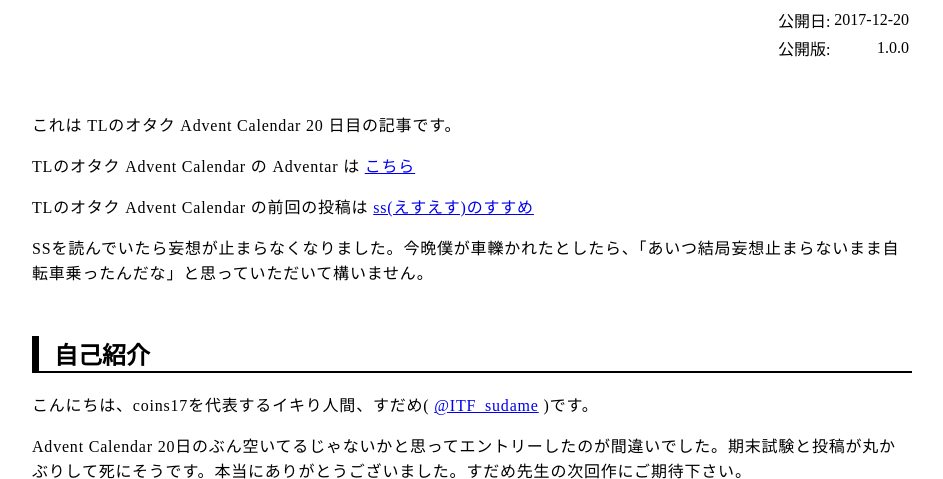
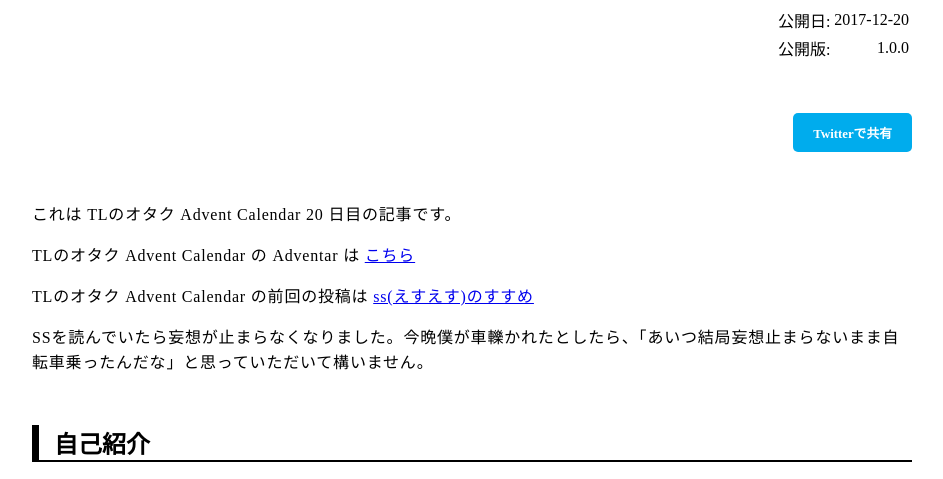
Before and after one commit to sudame/__sudame.github.io, a plain HTML site: page blog/20171220.html in a window 1280 px wide. Shown: the part 287-766 px from the top of the page, without its empty margins (168-1111 px from the left). Drawn offline with Linux system fonts and the light colour scheme.

Commit message:
twitterシェアボタン導入

```diff
--- a/blog/20171220.html
+++ b/blog/20171220.html
@@ -46,16 +46,19 @@
                 </tr>
             </table>
         </section>
+        <div class="share-buttons">
+            <a class="twitter-button" href="#">Twitterで共有</a>
+        </div>
         <section>
             <p>
                 これは TLのオタク Advent Calendar 20 日目の記事です。
             </p>
             <p>
-                    TLのオタク Advent Calendar の Adventar は
+                TLのオタク Advent Calendar の Adventar は
                 <a href="https://adventar.org/calendars/2754">こちら</a>
             </p>
             <p>
-                    TLのオタク Advent Calendar の前回の投稿は
+                TLのオタク Advent Calendar の前回の投稿は
                 <a href="https://note.mu/mossann298/n/n04d80a59a496">ss(えすえす)のすすめ</a>
             </p>
             <p>SSを読んでいたら妄想が止まらなくなりました。今晩僕が車轢かれたとしたら、「あいつ結局妄想止まらないまま自転車乗ったんだな」と思っていただいて構いません。</p>
@@ -135,7 +138,9 @@
             <h2>終わりに</h2>
             <p>終わります。</p>
         </section>
-
+        <div class="share-buttons">
+            <a class="twitter-button" href="#">Twitterで共有</a>
+        </div>
     </div>
 </body>
 
--- a/blog/scripts/global.js
+++ b/blog/scripts/global.js
@@ -3,4 +3,7 @@ document.addEventListener('DOMContentLoaded', () => {
     Object.keys(anchorDOM).forEach((i) => {
         anchorDOM[i].setAttribute('target','_blank');
     });
+
+    let twitterShereDOM = document.querySelector('.twitter-button');
+    twitterShereDOM.setAttribute('href', 'http://twitter.com/share?url=' + window.location.href + '&text=' + document.title);
 });
--- a/blog/style/global.css
+++ b/blog/style/global.css
@@ -134,3 +134,18 @@ section.meta > table{
     margin-left: auto;
     margin-right: 0;
 }
+
+.share-buttons{
+    text-align: right;
+}
+
+.twitter-button{
+    display: inline-block;
+    background-color: #00aced;
+    color: white;
+    padding: 10px 20px;
+    font-weight: 600;
+    text-decoration: none;
+    border-radius: 5px;
+    font-size: 0.8em;
+}
```
